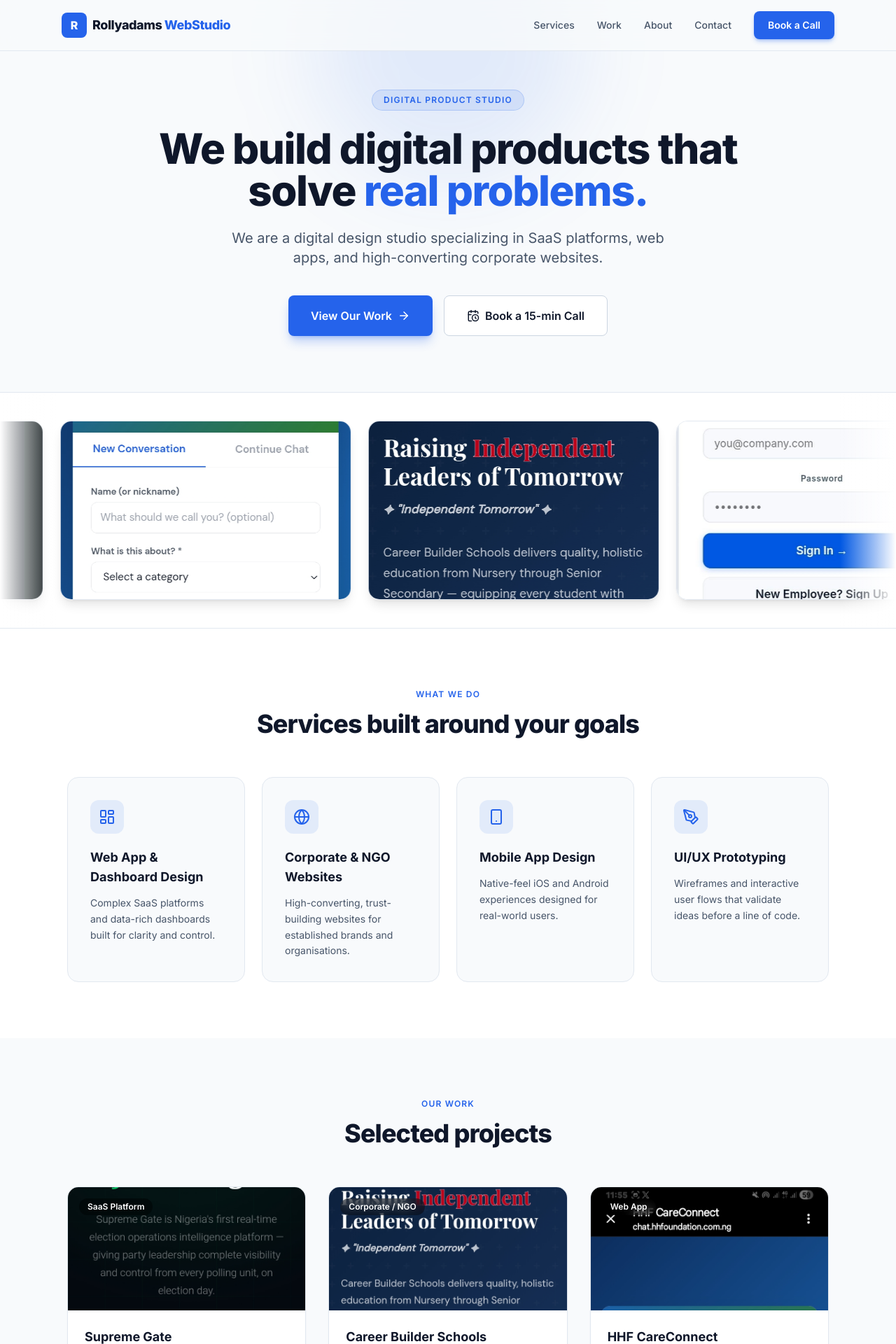
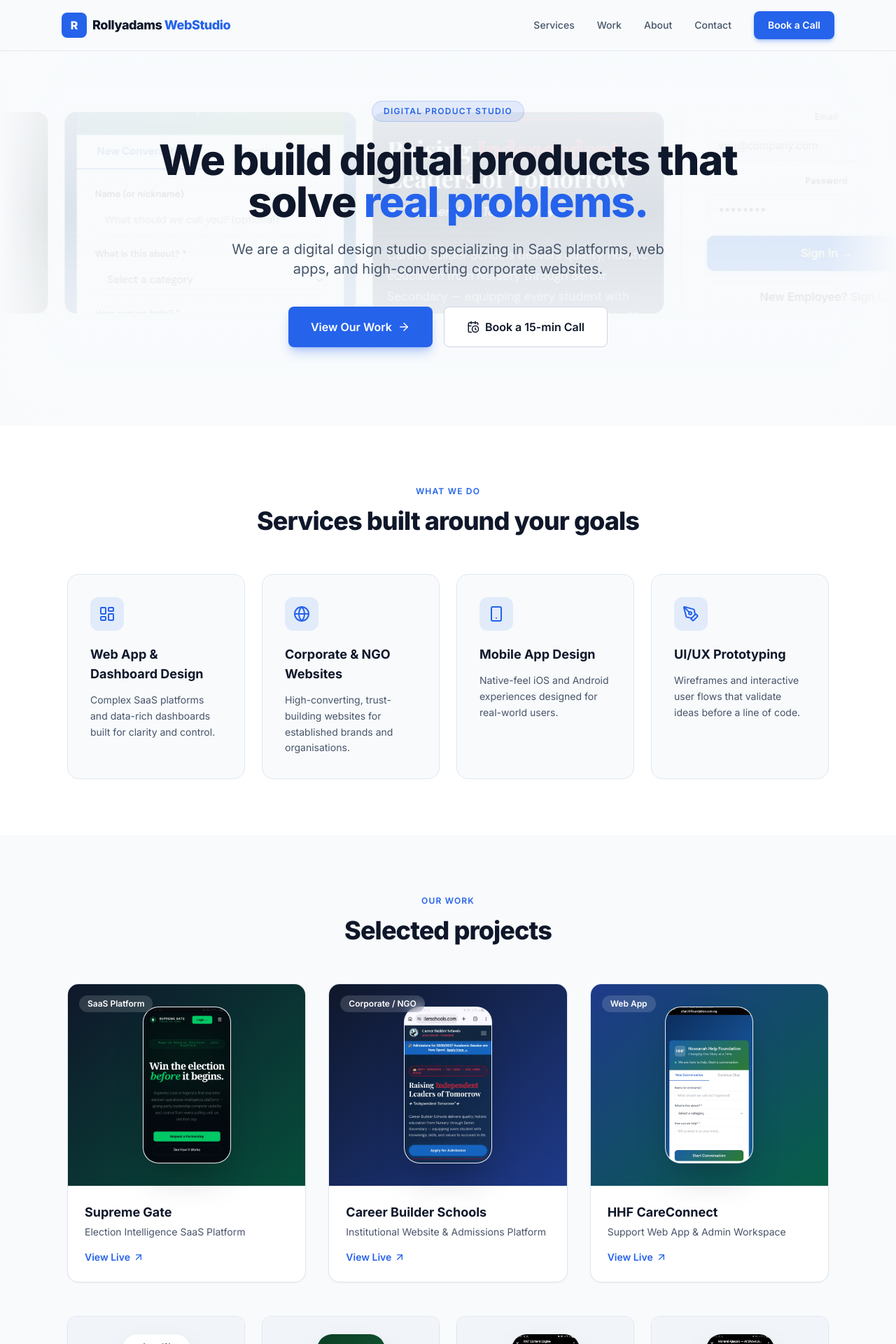
Before and after one commit to Rollyadams/Rollyadams-Webdesign, a React (Vite) app: page / in a window 1280 px wide. Shown: the top 1920 px of the page at 70% size. Built offline with nearby package versions, Linux system fonts and the light colour scheme; the HTML template or start-up script is replaced by a standard one.

Commit message:
Update App.jsx

```diff
--- a/src/App.jsx
+++ b/src/App.jsx
@@ -89,7 +89,7 @@ function Navbar() {
   )
 }
 
-/* ============ HERO ============ */
+/* ============ HERO (with marquee BEHIND the text) ============ */
 const heroContainer = {
   hidden: { opacity: 0 },
   show: { opacity: 1, transition: { staggerChildren: 0.15 } },
@@ -100,16 +100,46 @@ const heroItem = {
   show: { opacity: 1, y: 0, transition: { duration: 0.6, ease: 'easeOut' } },
 }
 
+const marqueeShots = [
+  { src: '/images/sg-login.jpg', alt: '' },
+  { src: '/images/careconnect-chat.jpg', alt: '' },
+  { src: '/images/cbs-home.jpg', alt: '' },
+  { src: '/images/attendai-login.jpg', alt: '' },
+]
+
 function Hero() {
+  const loop = [...marqueeShots, ...marqueeShots]
+
   return (
-    <section className="relative overflow-hidden pt-32 pb-20 section-padding">
-      <div className="pointer-events-none absolute -top-32 left-1/2 h-96 w-96 -translate-x-1/2 rounded-full bg-brand/10 blur-3xl" />
+    <section className="relative overflow-hidden pt-36 pb-28 section-padding">
+      {/* Scrolling work samples — background layer */}
+      <div
+        aria-hidden
+        className="marquee pointer-events-none absolute inset-x-0 top-1/2 -translate-y-1/2 opacity-25"
+      >
+        <div className="marquee-track">
+          {loop.map((shot, i) => (
+            <img
+              key={i}
+              src={shot.src}
+              alt={shot.alt}
+              loading="lazy"
+              className="mr-6 h-56 w-80 md:h-72 md:w-[26rem] rounded-2xl object-cover"
+            />
+          ))}
+        </div>
+      </div>
+
+      {/* Soft fades so the headline stays king */}
+      <div className="pointer-events-none absolute inset-0 bg-gradient-to-b from-surface via-surface/50 to-surface" />
+      <div className="pointer-events-none absolute inset-y-0 left-0 w-24 bg-gradient-to-r from-surface to-transparent" />
+      <div className="pointer-events-none absolute inset-y-0 right-0 w-24 bg-gradient-to-l from-surface to-transparent" />
 
       <motion.div
         variants={heroContainer}
         initial="hidden"
         animate="show"
-        className="container-max relative flex flex-col items-center text-center"
+        className="container-max relative z-10 flex flex-col items-center text-center"
       >
         <motion.span
           variants={heroItem}
@@ -156,38 +186,19 @@ function Hero() {
   )
 }
 
-/* ============ WORK MARQUEE (right-to-left) ============ */
-const marqueeShots = [
-  { src: '/images/sg-login.jpg', alt: 'Supreme Gate login screen' },
-  { src: '/images/careconnect-chat.jpg', alt: 'HHF CareConnect chat app' },
-  { src: '/images/cbs-home.jpg', alt: 'Career Builder Schools website' },
-  { src: '/images/attendai-login.jpg', alt: 'AttendAI login screen' },
-]
-
-function WorkMarquee() {
-  const loop = [...marqueeShots, ...marqueeShots]
-
+/* ============ PHONE MOCKUP (neat, consistent framing) ============ */
+function PhoneShot({ src, alt, pos, className }) {
   return (
-    <section
-      className="marquee relative overflow-hidden py-10 bg-white border-y border-slate-200"
-      aria-label="Scrolling work samples"
+    <div
+      className={`relative overflow-hidden rounded-[1.4rem] border border-slate-200/70 bg-white shadow-2xl ${className}`}
     >
-      <div className="marquee-track">
-        {loop.map((shot, i) => (
-          <img
-            key={i}
-            src={shot.src}
-            alt={shot.alt}
-            loading="lazy"
-            className="mr-6 h-44 w-72 md:h-64 md:w-[26rem] rounded-2xl object-cover shadow-lg border border-slate-200"
-          />
-        ))}
-      </div>
-
-      {/* soft edge fades */}
-      <div className="pointer-events-none absolute inset-y-0 left-0 w-20 bg-gradient-to-r from-white to-transparent z-10" />
-      <div className="pointer-events-none absolute inset-y-0 right-0 w-20 bg-gradient-to-l from-white to-transparent z-10" />
-    </section>
+      <img
+        src={src}
+        alt={alt}
+        loading="lazy"
+        className={`absolute inset-0 h-full w-full object-cover ${pos}`}
+      />
+    </div>
   )
 }
 
@@ -264,7 +275,8 @@ const featured = [
     title: 'Supreme Gate',
     subtitle: 'Election Intelligence SaaS Platform',
     img: '/images/sg-home.jpg',
-    pos: 'object-center',
+    pos: 'object-top',
+    bg: 'from-slate-900 to-emerald-900',
     link: 'https://www.supremegate.com.ng',
   },
   {
@@ -272,7 +284,8 @@ const featured = [
     title: 'Career Builder Schools',
     subtitle: 'Institutional Website & Admissions Platform',
     img: '/images/cbs-home.jpg',
-    pos: 'object-center',
+    pos: 'object-top',
+    bg: 'from-slate-900 to-blue-900',
     link: '#',
   },
   {
@@ -280,7 +293,8 @@ const featured = [
     title: 'HHF CareConnect',
     subtitle: 'Support Web App & Admin Workspace',
     img: '/images/careconnect-chat.jpg',
-    pos: 'object-top',
+    pos: 'object-[50%_28%]',
+    bg: 'from-blue-900 to-emerald-800',
     link: 'https://chat.hhfoundation.com.ng',
   },
 ]
@@ -291,48 +305,56 @@ const moreWork = [
     title: 'AttendAI',
     subtitle: 'AI-powered workforce attendance',
     img: '/images/attendai-login.jpg',
+    pos: 'object-center',
   },
   {
     tag: 'EdTech',
     title: 'School Resource Center',
     subtitle: 'School management platform',
     img: '/images/src-login.jpg',
+    pos: 'object-center',
   },
   {
     tag: 'AI Tools',
     title: 'ReelLoader',
     subtitle: 'AI content engine for creators',
     img: '/images/reelloader.jpg',
+    pos: 'object-top',
   },
   {
     tag: 'AI / Creative',
     title: 'Moremi Ajasoro',
     subtitle: 'AI showrunner · QwenCloud Hackathon 2026',
     img: '/images/moremi.jpg',
+    pos: 'object-top',
   },
   {
     tag: 'Dashboard',
     title: 'HHF Admin Workspace',
-    subtitle: 'Case & appointment management dashboard',
+    subtitle: 'Secure staff workspace & case management',
     img: '/images/hhf-dashboard.jpg',
+    pos: 'object-center',
   },
   {
     tag: 'Mobile Web App',
     title: 'Supreme Gate Agent App',
     subtitle: 'Field operations app for ward agents',
     img: '/images/sg-agent.jpg',
+    pos: 'object-top',
   },
   {
     tag: 'Web Content',
     title: 'CBS Campus Gallery',
     subtitle: 'Photo & video experience for schools',
     img: '/images/cbs-gallery.jpg',
+    pos: 'object-top',
   },
   {
     tag: 'Dashboard',
     title: 'SRC Overview Dashboard',
     subtitle: 'School analytics at a glance',
     img: '/images/src-dashboard.jpg',
+    pos: 'object-top',
   },
 ]
 
@@ -355,7 +377,7 @@ function Portfolio() {
           </h2>
         </motion.div>
 
-        {/* Featured 3 */}
+        {/* Featured 3 — phone mockups on tinted backdrops */}
         <div className="grid gap-8 md:grid-cols-3">
           {featured.map((p, i) => (
             <motion.a
@@ -369,14 +391,16 @@ function Portfolio() {
               transition={{ duration: 0.5, delay: i * 0.1 }}
               className="group overflow-hidden rounded-2xl border border-slate-200 bg-white shadow-sm transition-all hover:shadow-2xl hover:-translate-y-1"
             >
-              <div className="relative h-44 overflow-hidden">
-                <img
+              <div
+                className={`relative grid h-72 place-items-center bg-gradient-to-br ${p.bg}`}
+              >
+                <PhoneShot
                   src={p.img}
                   alt={p.title}
-                  loading="lazy"
-                  className={`h-full w-full object-cover ${p.pos} transition-transform duration-500 group-hover:scale-105`}
+                  pos={p.pos}
+                  className="h-56 aspect-[9/16] transition-transform duration-500 group-hover:scale-105"
                 />
-                <span className="absolute top-4 left-4 rounded-full bg-black/40 px-3 py-1 text-xs font-semibold text-white backdrop-blur">
+                <span className="absolute top-4 left-4 rounded-full bg-white/15 px-3 py-1 text-xs font-semibold text-white backdrop-blur">
                   {p.tag}
                 </span>
               </div>
@@ -394,7 +418,7 @@ function Portfolio() {
           ))}
         </div>
 
-        {/* More work grid (8) */}
+        {/* More work grid (8) — same neat phone framing */}
         <div className="mt-12 grid gap-6 sm:grid-cols-2 lg:grid-cols-4">
           {moreWork.map((p, i) => (
             <motion.div
@@ -405,12 +429,12 @@ function Portfolio() {
               transition={{ duration: 0.5, delay: i * 0.05 }}
               className="group overflow-hidden rounded-xl border border-slate-200 bg-white shadow-sm transition-all hover:shadow-xl hover:-translate-y-1"
             >
-              <div className="h-40 overflow-hidden">
-                <img
+              <div className="grid h-56 place-items-center bg-slate-100">
+                <PhoneShot
                   src={p.img}
                   alt={p.title}
-                  loading="lazy"
-                  className="h-full w-full object-cover transition-transform duration-500 group-hover:scale-105"
+                  pos={p.pos}
+                  className="h-44 aspect-[9/16] transition-transform duration-500 group-hover:scale-105"
                 />
               </div>
               <div className="p-5">
@@ -701,7 +725,6 @@ export default function App() {
       <Navbar />
       <main>
         <Hero />
-        <WorkMarquee />
         <Services />
         <Portfolio />
         <About />
```
